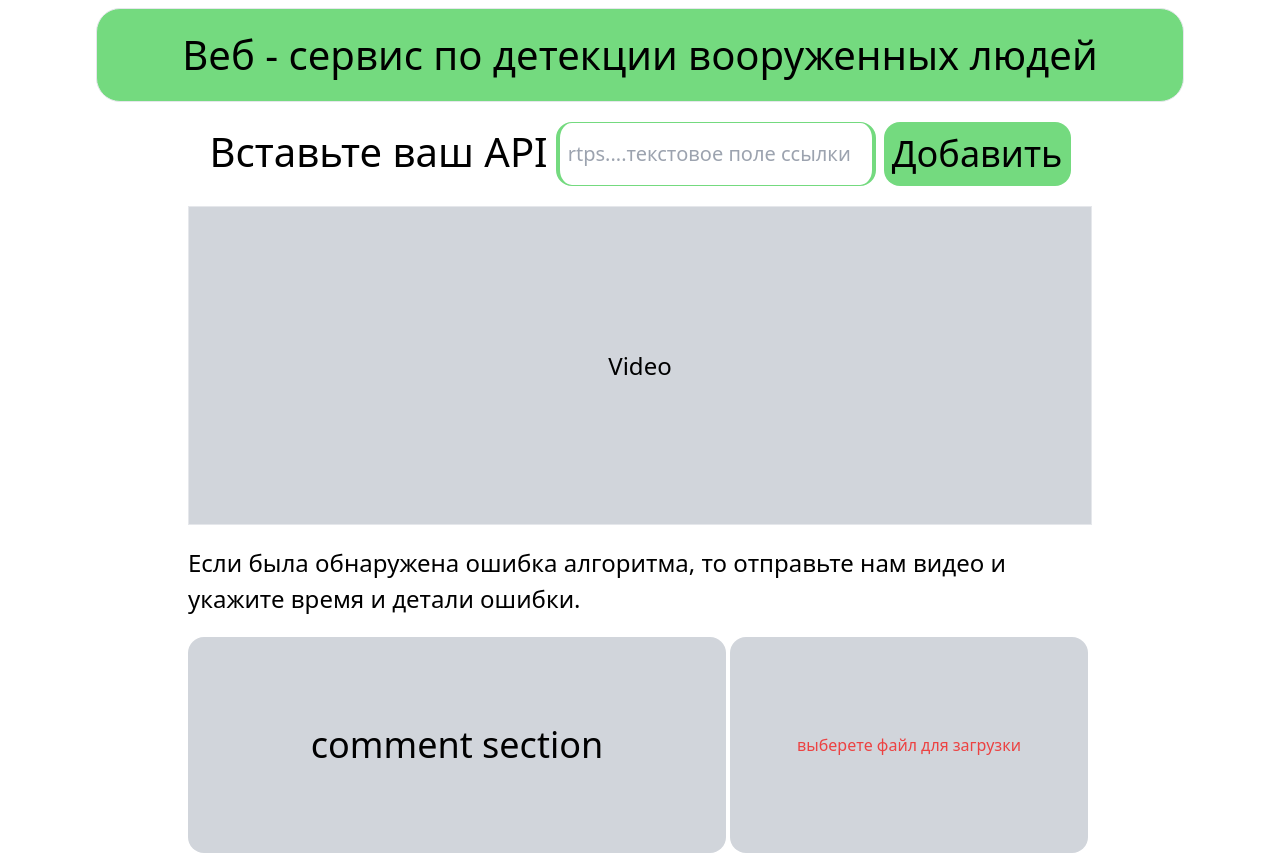
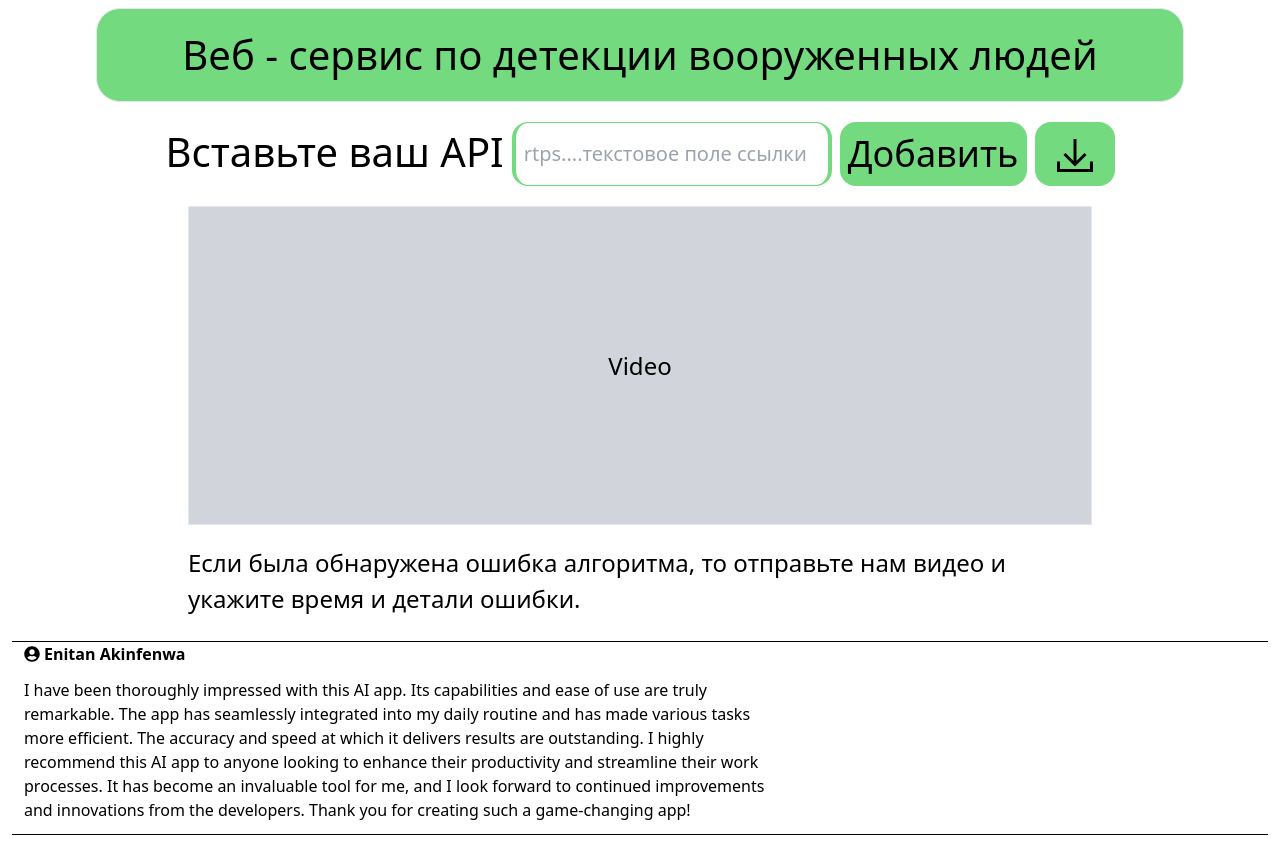
Before and after one commit to MuhdAmin93/digitalCode, a React (Vite) app: page / in a window 1280 px wide. Built offline with nearby package versions, Linux system fonts and the light colour scheme.

Commit message:
added a comment section and changed the position of the download button

```diff
--- a/src/App.tsx
+++ b/src/App.tsx
@@ -1,3 +1,6 @@
+import { FeedBackArea } from "./components/feedbackArea";
+import { GrDownload } from "react-icons/gr";
+
 export const App = () => {
   return (
     <main className="py-2">
@@ -8,11 +11,18 @@ export const App = () => {
 
         <div className="w-fit flex flex-row mt-5">
           <p className="text-[2.5rem]">Вставьте ваш API</p>
-          <div className="border border-x-4 border-[#74da7f] rounded-2xl py-4 px-2 mx-2 text-[1.25rem]">
-            <input className="outline-none" type="text" placeholder="rtps....текстовое поле ссылки" />
+          <div className="border border-x-4 border-[#74da7f] rounded-2xl py-4 px-2 ml-2 text-[1.25rem]">
+            <input
+              className="outline-none"
+              type="text"
+              placeholder="rtps....текстовое поле ссылки"
+            />
           </div>
-          <button className="bg-[#74da7f] px-2 rounded-2xl text-[2.25rem]">
+          <button className="bg-[#74da7f] px-2 rounded-2xl text-[2.25rem] ml-2">
             Добавить
+          </button>
+          <button className="bg-[#74da7f] px-2 rounded-2xl text-[2.25rem] ml-2 w-[5rem]">
+            <GrDownload className="mx-auto" />
           </button>
         </div>
 
@@ -26,17 +36,7 @@ export const App = () => {
         укажите время и детали ошибки.
       </p>
 
-      <center>
-        <section className="flex flex-row w-[56.5rem] mt-5">
-          <div className="w-[33.625rem] h-[13.5rem] bg-gray-300 flex justify-center items-center rounded-2xl text-[2.25rem]">
-            comment section
-          </div>
-
-          <div className="bg-gray-300 flex justify-center items-center rounded-2xl text-[#ec4242] text[1.25rem] h-[13.5rem] w-[22.375rem] ml-1">
-            выберете файл для загрузки
-          </div>
-        </section>
-      </center>
+      <FeedBackArea />
     </main>
   );
 };
```
